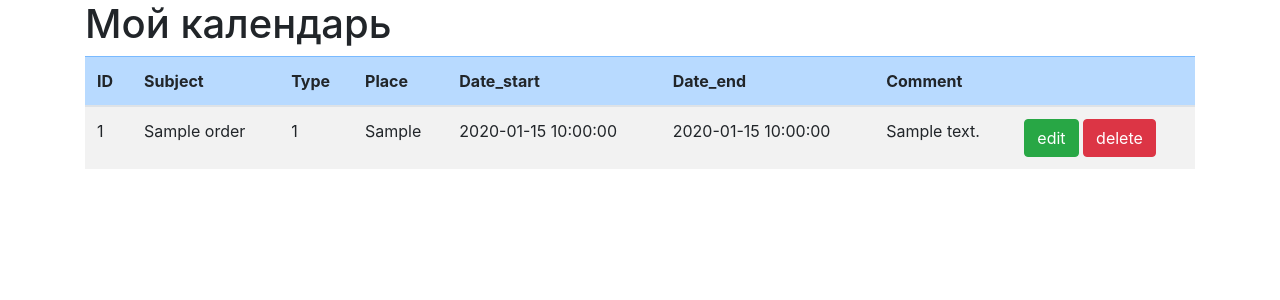
After one commit to CatherineChernogor/Task-manager-php-project, a PHP site: page /schedule.php in a window 1280 px wide. The commit adds this page. Shown: the top 300 px of the page. Run offline with PHP 8.4, Linux system fonts and the light colour scheme; tables that the repository leaves empty hold one stand-in row (values such as "Sample post").

Commit message:
add admin view

```diff
--- a/App/Database.php
+++ b/App/Database.php
@@ -20,7 +20,7 @@ class Database
             ]);
 
             static::$_pdo = new PDO(
-                'mysql:host=' . $config['host'] . ';dbname=' . $config['dbname'],
+                'mysql:host=' . $config['host'] . ';dbname=' . $config['dbname'] . ';charset=utf8',
                 $config['user'],
                 $config['password']
             );
--- a/App/Models/BaseModel.php
+++ b/App/Models/BaseModel.php
@@ -22,7 +22,6 @@ abstract class BaseModel
     public function save()
     {
         if ($this->validate()) {
-            echo 'save';
             $sql = static::get_pdo()->prepare('INSERT INTO `' . static::$table . '` (`' . implode('`, `', static::$attributes) . '`) VALUES (:' . implode(', :', static::$attributes) . ');');
 
             $data = [];
@@ -30,13 +29,9 @@ abstract class BaseModel
             foreach (static::$attributes as $attribute) {
                 $data[$attribute] = $this->$attribute;
             }
-            var_dump($data);
-            var_dump($sql);
 
             $sql->execute($data);
 
-            var_dump($sql->execute($data));
-            var_dump($sql->rowCount);
             return $sql->rowCount() === 1;
         }
 
@@ -113,7 +108,6 @@ abstract class BaseModel
         }
     }
 
-
     public static function get_all()
     {
         $sql = static::get_pdo()->prepare('SELECT * FROM `' . static::$table . '`;');
--- a/App/Models/Order.php
+++ b/App/Models/Order.php
@@ -13,10 +13,11 @@ class Order extends BaseModel
 
 
     protected static $types = [
-        1 => 'Встреча',
-        2 => 'Звонок',
-        3 => 'Совещание',
-        4 => 'Дело',
+        1 => 'Дело',
+        2 => 'Встреча',
+        3 => 'Звонок',
+        4 => 'Совещание',
+
     ];
 
     protected static $table = 'Orders';
@@ -38,25 +39,20 @@ class Order extends BaseModel
     public function validate()
     {
         if (empty($this->type)) {
-            $this->errors['type'] = 'Не введено type';
-            echo 'type';
+            $this->errors['type'] = 'Не выбран тип';
         }
 
         if (empty($this->date_start)) {
-            $this->errors['date_start'] = 'Не введен date_start';
-            echo 'date_start';
+            $this->errors['date_start'] = 'Не выбрано время начала';
         }
 
         if (empty($this->subject)) {
-            $this->errors['subject'] = 'Не выбрана тема';
-            echo 'subject';
+            $this->errors['subject'] = 'Не введена тема';
         }
         if (empty($this->date_end)) {
-            $this->errors['date_end'] = 'Не выбрана date_end';
-            echo 'date_end';
+            $this->errors['date_end'] = 'Не выбрано время конца';
         }
-        var_dump($this);
-        var_dump(!$this->has_errors());
+
         return !$this->has_errors();
     }
 
--- a/bootstrap.php
+++ b/bootstrap.php
@@ -4,7 +4,6 @@ spl_autoload_register(function ($class) {
     include __DIR__ . '/'. str_replace('\\', '/', $class) . '.php';
 });
 
-session_start();
 function array_get($array, $key, $default = '')
 {
     $array = (array)$array;
@@ -22,3 +21,5 @@ function view($template, $variables)
     extract($variables);
     include 'views/' . $template . '.php';
 }
+
+session_start();
--- /dev/null
+++ b/schedule.php
@@ -0,0 +1,10 @@
+<?php
+
+include 'bootstrap.php';
+
+use App\Models\Order as Order;
+
+$data = Order::get_all();
+
+
+include 'views/sched.php';
--- /dev/null
+++ b/views/sched.php
@@ -0,0 +1,46 @@
+<?php include 'views/partials/header.php'; ?>
+
+<div class="container" id="orderApp">
+
+    <h1>Мой календарь</h1>
+
+
+    <form method="POST" action="">
+        <table class="table table-hover table-striped">
+            <thead>
+                <tr class="table-primary">
+                    <th>ID</th>
+                    <th>Subject</th>
+                    <th>Type</th>
+                    <th>Place</th>
+                    <th>Date_start</th>
+                    <th>Date_end</th>
+                    <th>Comment</th>
+                    <th></th>
+                </tr>
+            </thead>
+            <tbody>
+                <?php foreach ($data as $id => $item) : ?>
+                    <tr>
+
+                        <td><?= $item->id ?></td>
+                        <td><?= $item->subject ?></td>
+                        <td><?= $item->type ?></td>
+                        <td><?= $item->place ?></td>
+                        <td><?= $item->date_start ?></td>
+                        <td><?= $item->date_end ?></td>
+                        <td><?= $item->comment ?></td>
+                        <td>
+                            <button class="btn btn-success">edit</button>
+                            <button class="btn btn-danger">delete</button>
+                        </td>
+                    </tr>
+                <?php endforeach ?>
+            </tbody>
+        </table>
+    </form>
+
+</div>
+
+
+<?php include 'views/partials/footer.php'; ?>
```
Also changed, not shown: sql/scheme.sql (+10 -4 lines), views/partials/table.php (added, +29 -0 lines).
